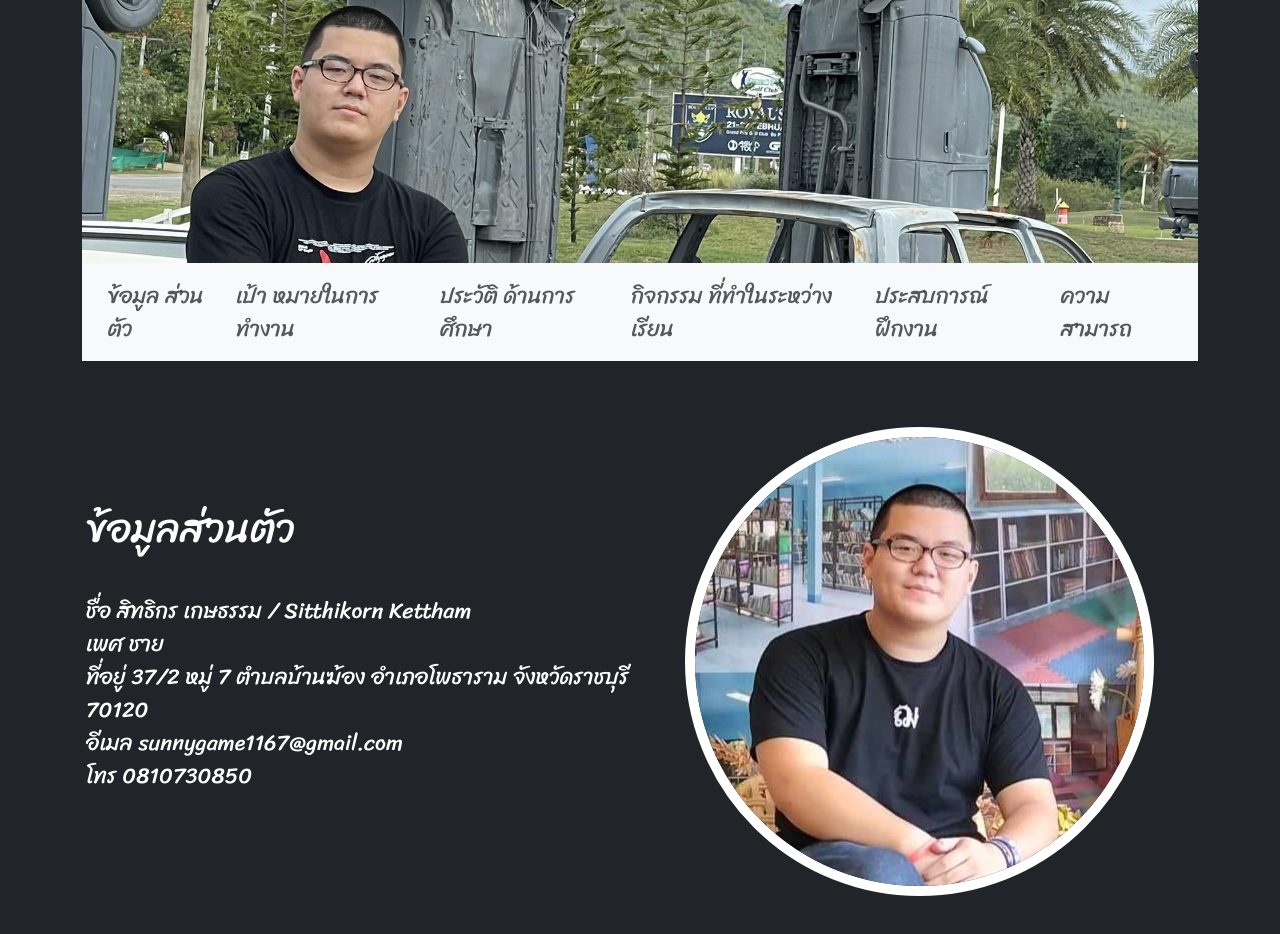
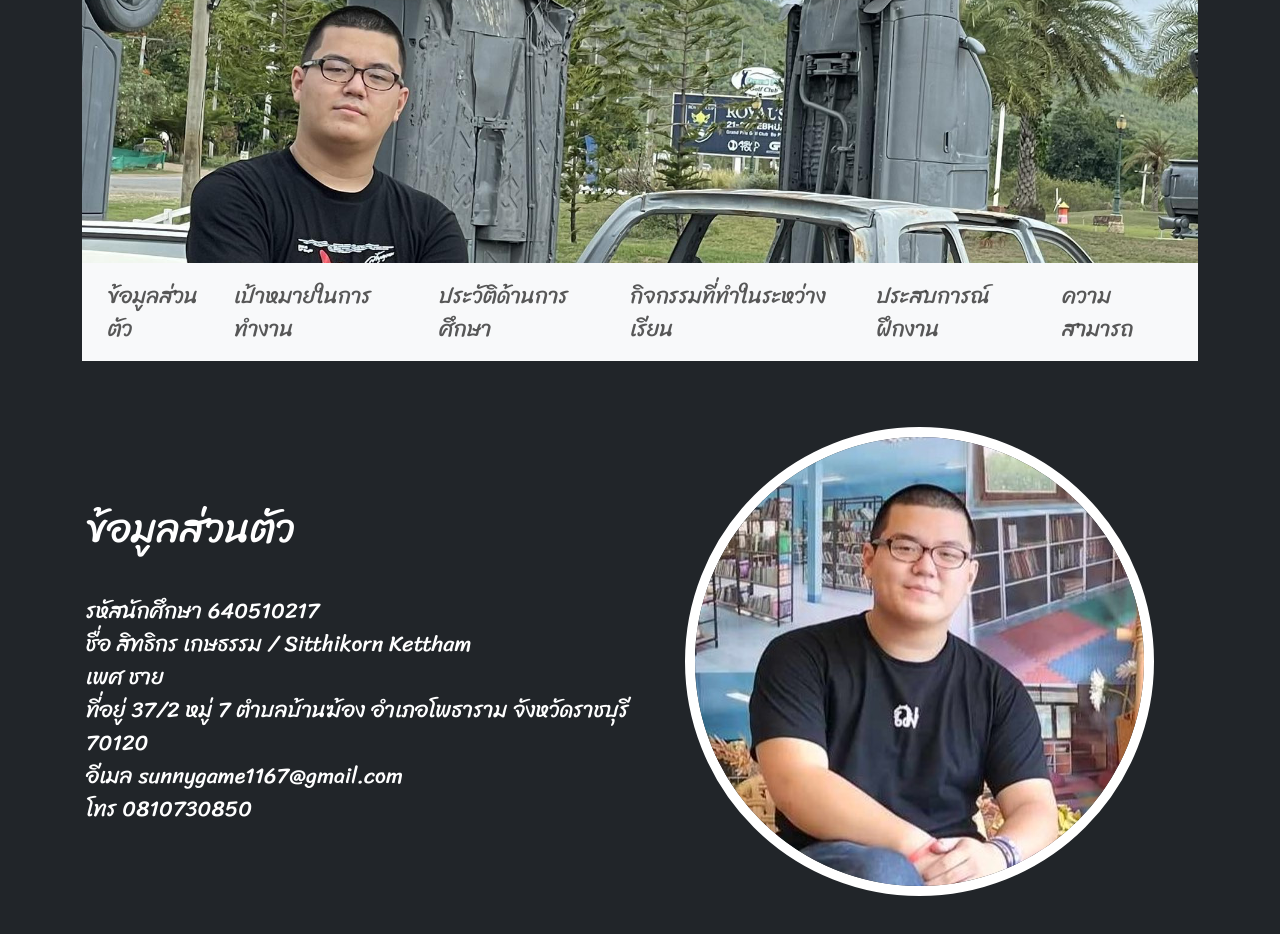
Before and after one commit to demonguy48/resume, a plain HTML site: page index.html in a window 1280 px wide. Drawn offline with nearby package versions, Linux system fonts and the light colour scheme.

Commit message:
version2

```diff
--- a/index.html
+++ b/index.html
@@ -31,18 +31,12 @@ body {
           </button>
           <div class="collapse navbar-collapse" id="navbarNav">
             <ul class="navbar-nav">
-              <li class="nav-item"> <a class="nav-link" href="index.html">ข้อมูล
-                  ส่วนตัว</a> </li>
-              <li class="nav-item"> <a class="nav-link" href="workgoal.html">เป้า
-                  หมายในการทำงาน</a> </li>
-              <li class="nav-item"> <a class="nav-link" href="edurec.html">ประวัติ
-                  ด้านการศึกษา</a> </li>
-              <li class="nav-item"> <a class="nav-link" href="activity.html">กิจกรรม
-                  ที่ทำในระหว่างเรียน</a> </li>
-              <li class="nav-item"> <a class="nav-link" href="internship.html">ประสบการณ์
-                  ฝึกงาน</a> </li>
-              <li class="nav-item"> <a class="nav-link" href="ability.html">ความ
-                  สามารถ</a> </li>
+              <li class="nav-item"> <a class="nav-link" href="index.html">ข้อมูลส่วนตัว</a> </li>
+              <li class="nav-item"> <a class="nav-link" href="workgoal.html">เป้าหมายในการทำงาน</a> </li>
+              <li class="nav-item"> <a class="nav-link" href="edurec.html">ประวัติด้านการศึกษา</a> </li>
+              <li class="nav-item"> <a class="nav-link" href="activity.html">กิจกรรมที่ทำในระหว่างเรียน</a> </li>
+              <li class="nav-item"> <a class="nav-link" href="internship.html">ประสบการณ์ฝึกงาน</a> </li>
+              <li class="nav-item"> <a class="nav-link" href="ability.html">ความสามารถ</a> </li>
             </ul>
           </div>
         </div>
@@ -56,6 +50,7 @@ body {
                 ข้อมูลส่วนตัว </span></h1>
             <h1><span style="color: white;"></span></h1>
             <p><span style="color: white;"><br>
+                รหัสนักศึกษา 640510217<br>
                 ชื่อ สิทธิกร เกษธรรม / Sitthikorn Kettham<br>
                 เพศ ชาย <br>
                 ที่อยู่ 37/2 หมู่ 7 ตำบลบ้านฆ้อง อำเภอโพธาราม จังหวัดราชบุรี
```
